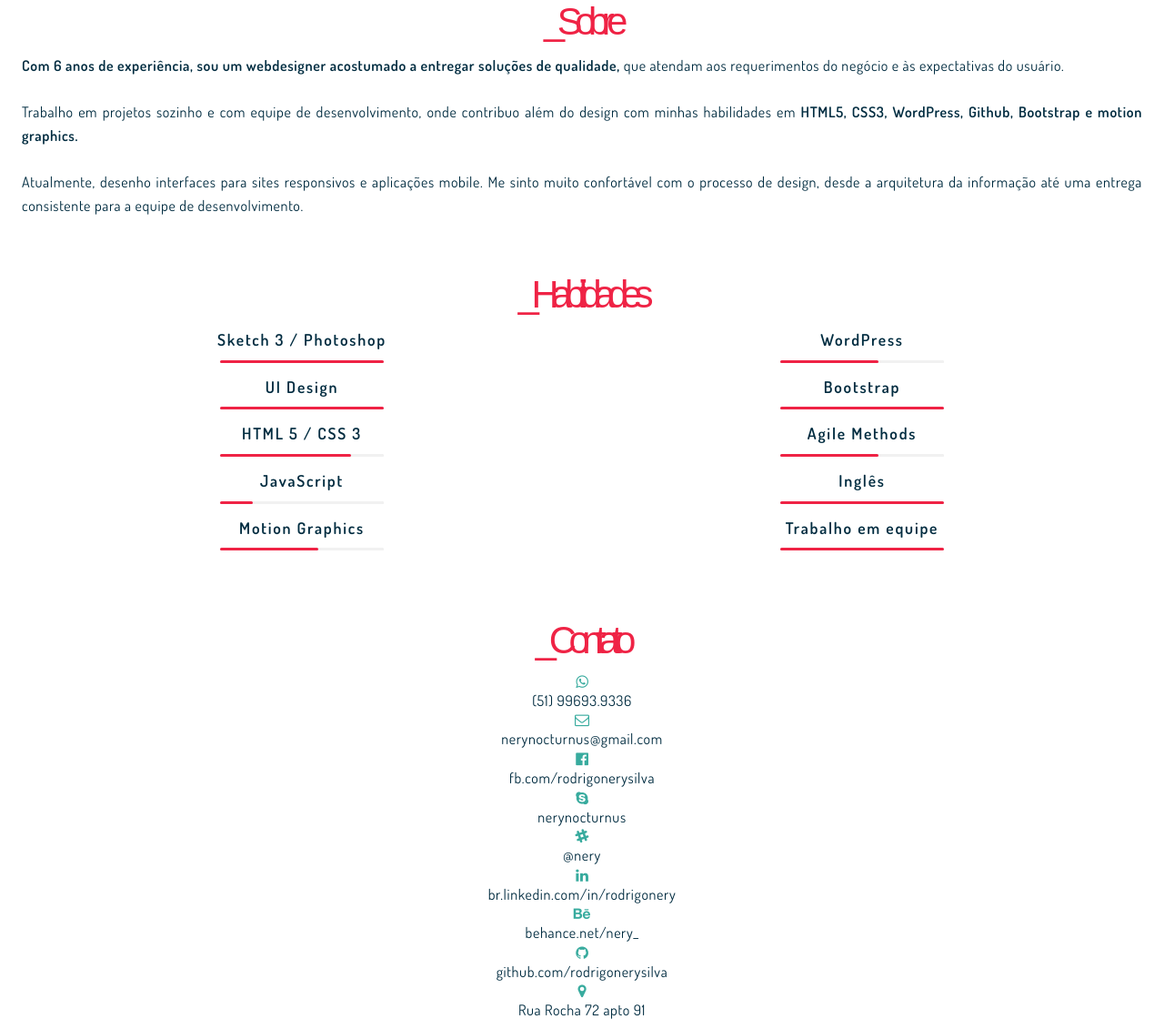
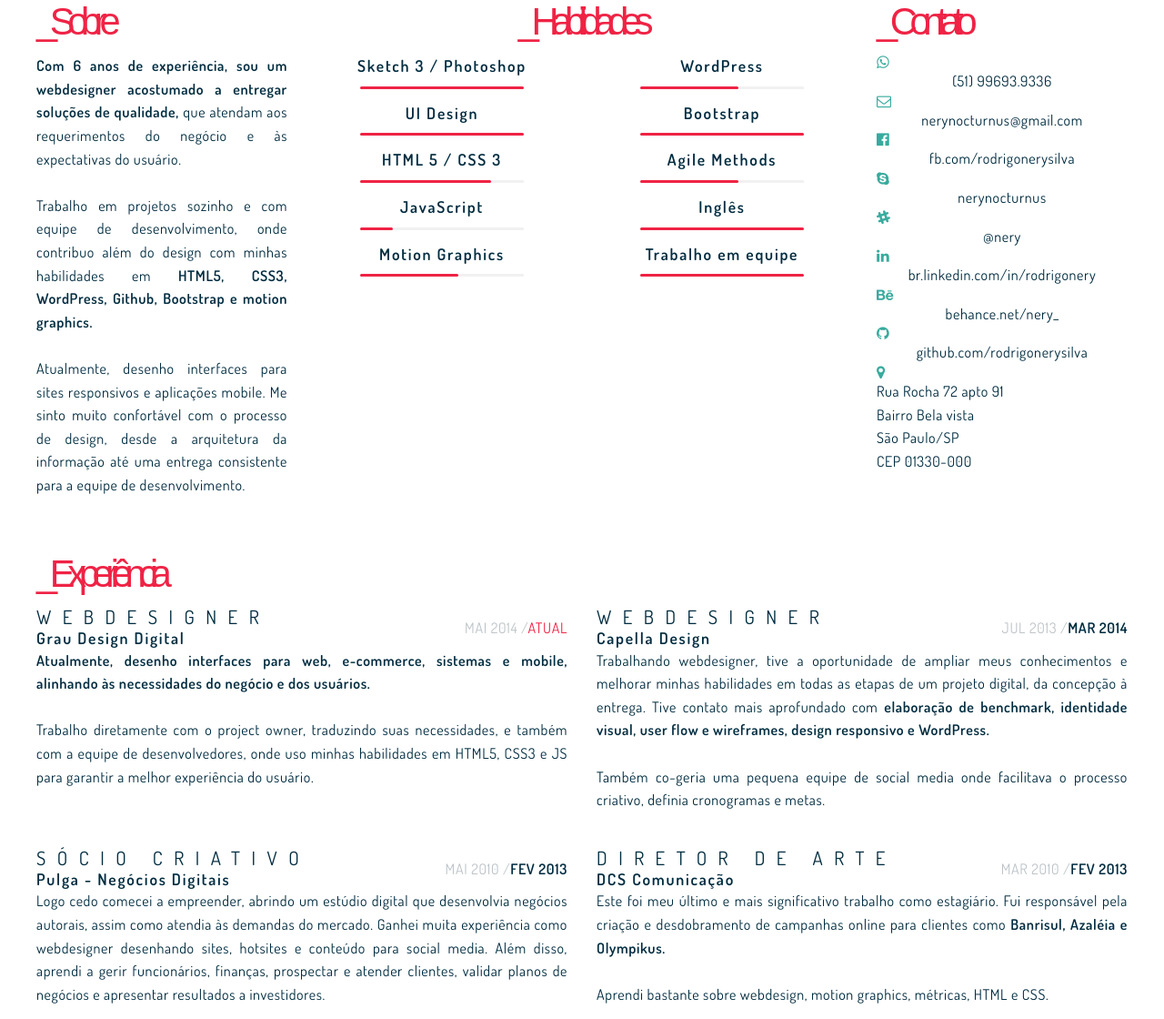
Before and after one commit to rodrigonerysilva/rodrigonery, a plain HTML site: page index.html in a window 1280 px wide. Shown: the part 574-1694 px from the top of the page at 91% size. Drawn offline with nearby package versions, Linux system fonts and the light colour scheme; a script that the page names is missing.

Commit message:
Desktop-finish

```diff
--- a/index.html
+++ b/index.html
@@ -35,13 +35,14 @@
 				</div>
 				<h3 class="name-space-c">UI Designer</h3>
 			</div>
-			<div class="row center-xs mobile-style">
+			<div class="row">
+				<div class="center-xs start-md mobile-style col-sm-12 col-md-3 desktop-fix">
 					<h2>_Sobre</h2>
 					<p><span class="p_bold">Com 6 anos de experiência, sou um webdesigner acostumado a entregar soluções de qualidade,</span> que atendam aos requerimentos do negócio e às expectativas do usuário.<br><br>
 					Trabalho em projetos sozinho e com equipe de desenvolvimento, onde contribuo além do design com minhas habilidades em <span class="p_bold">HTML5, CSS3, WordPress, Github, Bootstrap e motion graphics.</span><br><br>
 					Atualmente, desenho interfaces para sites responsivos e aplicações mobile. Me sinto muito confortável com o processo de design, desde a arquitetura da informação até uma entrega consistente para a equipe de desenvolvimento.</p>
 				</div>
-			<div class="mobile-style">
+				<div class="mobile-style col-xs-12 col-md-6">
 					<h2 class="center-xs">_Habilidades</h2>
 					<ul class="row">
 						<div class="col-xs center-xs">
@@ -67,31 +68,32 @@
 							<progress class="habilidade-progress" value="100" max="100"></progress>
 							<li><h4>Trabalho em equipe</h4></li>
 							<progress class="habilidade-progress" value="100" max="100"></progress>
-					<div class="col-xs">
+						</div>
 					</ul>
 				</div>
-			<div class="center-xs mobile-style">
-				<h2>_Contato</h2>
-				<ul class="row contato-list">
-					<li>
+				<div class="center-xs mobile-style col-xs-12 col-md-3 desktop-fix">
+					<h2 class="center-xs start-md">_Contato</h2>
+					<ul class="row contato">
+						<div class="center-xs col-xs">
+							<li class="start-md">
 								<i class="fa fa-whatsapp"></i>
 								<p class="center-xs">(51) 99693.9336</p>
 							</li>
-					<li class="center-xs">
+							<li class="start-md">
 								<i class="fa fa-envelope-o"></i>
 								<p class="center-xs">nerynocturnus@gmail.com</p>
 							</li>
-					<li>
+							<li class="start-md">
 								<a href="http://facebook.com.br/rodrigonerysilva" target="blank">
 									<i class="fa fa-facebook-official"></i>
 									<p class="center-xs">fb.com/rodrigonerysilva</p>
 								</a>
 							</li>
-					<li>
+							<li class="start-md">
 								<i class="fa fa-skype"></i>
 								<p class="center-xs">nerynocturnus</p>
 								<script type="text/javascript" src="https://secure.skypeassets.com/i/scom/js/skype-uri.js"></script>
-						<div id="SkypeButton_Call_nerynocturnus_1">
+								<!-- <div id="SkypeButton_Call_nerynocturnus_1">
 									<script type="text/javascript">
 									Skype.ui({
 									"name": "call",
@@ -99,37 +101,41 @@
 									"participants": ["nerynocturnus"]
 									});
 									</script>
-						</div>
+								</div> -->
 							</li>
-					<li>
+							<li class="start-md">
 								<i class="fa fa-slack"></i>
 								<p class="center-xs">@nery</p>
 							</li>
-					<li>
+						<!-- </div>
+						<div class="center-xs col-xs"> -->
+							<li class="start-md">
 								<a href="https://www.linkedin.com/in/rodrigonery" target="blank">
 									<i class="fa fa-linkedin"></i>
 									<p class="center-xs">br.linkedin.com/in/rodrigonery</p>
 								</a>
 							</li>
-					<li>
+							<li class="start-md">
 								<a href="https://www.behance.net/nery_" target="blank">
 									<i class="fa fa-behance"></i>
 									<p class="center-xs">behance.net/nery_</p>
 								</a>
 							</li>
-					<li>
+							<li class="start-md">
 								<a href="https://github.com/rodrigonerysilva" target="blank">
 									<i class="fa fa-github"></i>
 									<p class="center-xs">github.com/rodrigonerysilva</p>
 								</a>
 							</li>
-					<li>
+							<li class="start-md">
 								<a href="https://www.google.com.uy/maps/place/Condom%C3%ADnio+Edif%C3%ADcio+Rocha+Par+-+R.+Rocha,+72+-+Bela+Vista,+S%C3%A3o+Paulo+-+SP,+Brazil/data=!4m2!3m1!1s0x94ce59b5bc174135:0x71a82990ee6a3726?sa=X&ved=0ahUKEwiLpuDr9pfRAhXGW5AKHSkTDHsQ8gEIFzAA" target="blank">
 								<i class="fa fa-map-marker"></i>
-						<p class="center-xs">Rua Rocha 72 apto 91<br>Bairro Bela vista<br>São Paulo/SP<br>CEP 01330-000</p>
+								<p class="center-xs start-md">Rua Rocha 72 apto 91<br>Bairro Bela vista<br>São Paulo/SP<br>CEP 01330-000</p>
 								</a>
 							</li>
+						</div>
 					</ul>
+				</div>
 			</div>
 			<div class="mobile-style">
 				<h2 class="center-xs start-sm">_Experiência</h2>
@@ -145,7 +151,6 @@
 							</div>
 						</div>
 					<p><spam class="p_bold">Atualmente, desenho interfaces para web, e-commerce, sistemas e mobile, alinhando às necessidades do negócio e dos usuários.</spam><br><br>Trabalho diretamente com o project owner, traduzindo suas necessidades, e também com a equipe de desenvolvedores, onde uso minhas habilidades em HTML5, CSS3 e JS para garantir a melhor experiência do usuário.</p>
-						</div>
 					</div>
 					<div class="col-sm-12 col-md-6 experiencia-bloco">
 						<div class="row">
@@ -178,11 +183,10 @@
 								<h4>DCS Comunicação</h4>
 							</div>
 							<div class="col-xs-12 col-sm-4">
-								<p class="center-xs end-sm date"><spam class="first-date">Mai 2014 /</spam><spam class="last-date">Atual</spam></p>
+								<p class="center-xs end-sm date"><spam class="first-date">Mar 2010 /</spam><spam class="last-date">Fev 2013</spam></p>
 							</div>
 						</div>
 					<p>Este foi meu último e mais significativo trabalho como estagiário. Fui responsável pela criação e desdobramento de campanhas online para clientes como <spam class="p_bold">Banrisul, Azaléia e Olympikus.</spam><br><br>Aprendi bastante sobre webdesign, motion graphics, métricas, HTML e CSS.</p>
-					</div>
 				</div>
 			</div>
 		</main>
```
Lines whose indentation alone changed are shown as unchanged.
